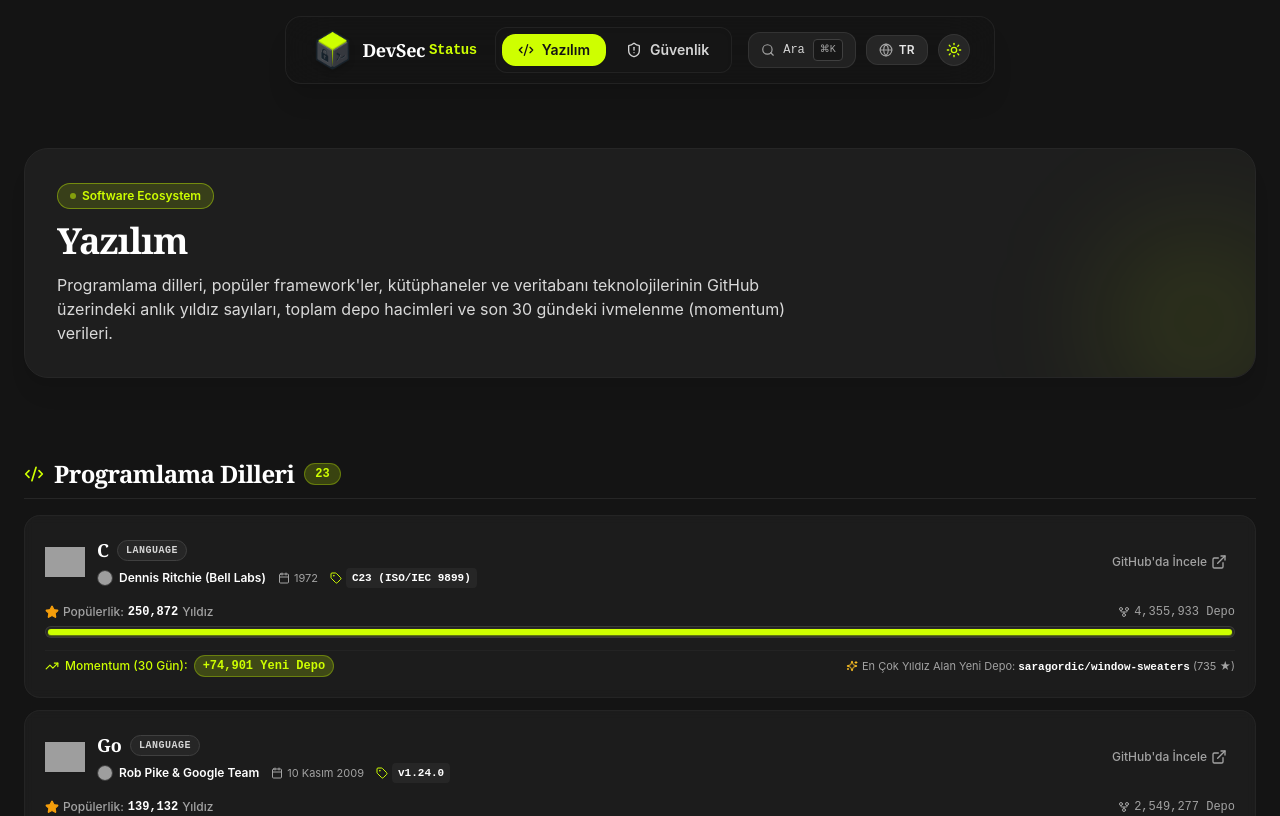
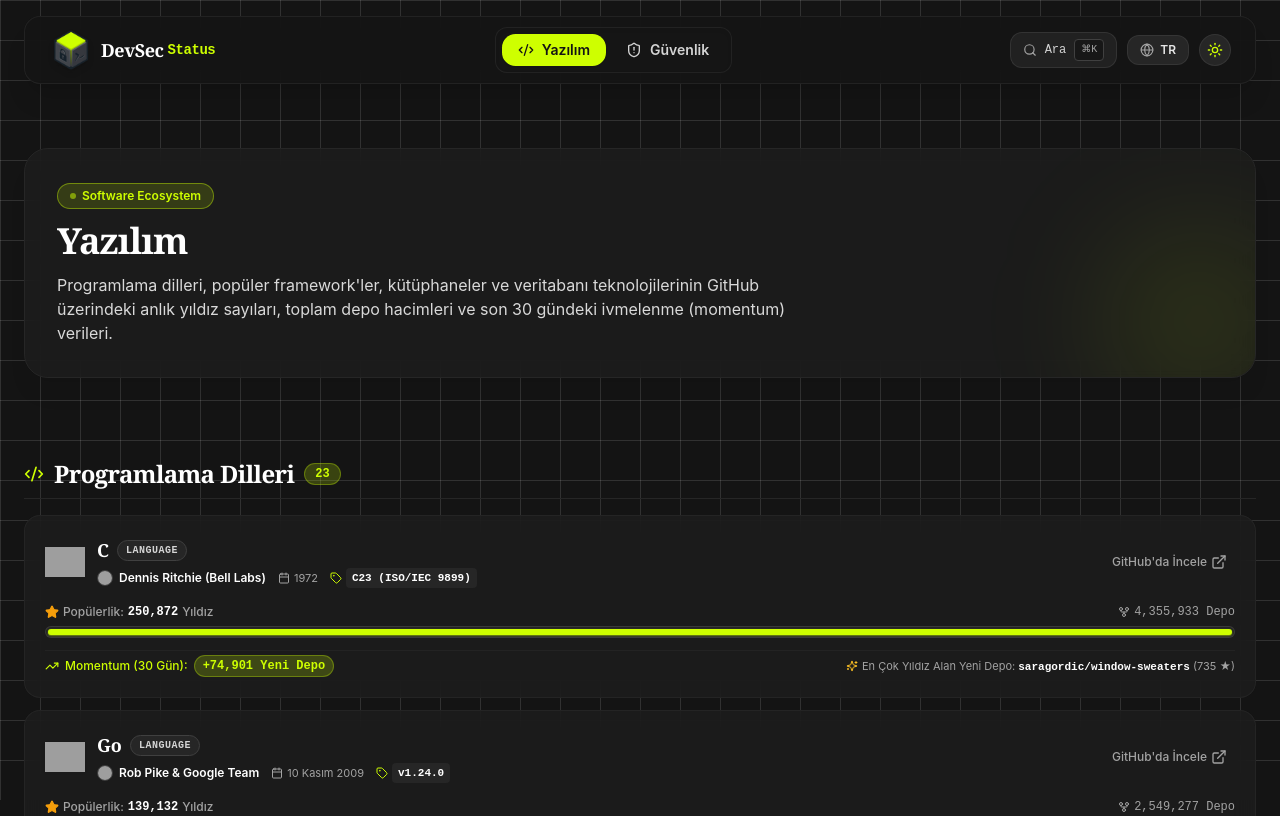
Before and after one commit to sercanvr/devsec-status, a React (Vite) app: page / in a window 1280 px wide. Shown: the top 816 px of the page. Built offline with nearby package versions, Linux system fonts and the light colour scheme; grey boxes are pictures that could not be loaded.

Commit message:
fix(ui): align navbar width with max-w-7xl content grid, fix mobile navbar responsiveness, and enable glass backdrop blur for grid background

```diff
--- a/src/App.tsx
+++ b/src/App.tsx
@@ -17,8 +17,8 @@
 
   return (
     <BrowserRouter>
-      <div className="min-h-screen flex flex-col bg-[#ECECEC] dark:bg-[#141414] text-[#141414] dark:text-[#FFFFFF] transition-colors duration-300 relative">
-        <GridVignetteBackground className="opacity-80" x={50} y={50} intensity={100} horizontalVignetteSize={50} verticalVignetteSize={30} />
+      <div className="min-h-screen flex flex-col bg-[#ECECEC]/60 dark:bg-[#141414]/60 text-[#141414] dark:text-[#FFFFFF] transition-colors duration-300 relative selection:bg-[#CEFF00] selection:text-[#141414]">
+        <GridVignetteBackground className="opacity-80" x={50} y={50} intensity={0} horizontalVignetteSize={100} verticalVignetteSize={100} />
         <Navbar />
 
         <main className="flex-1 pb-12">
@@ -36,4 +36,5 @@
   );
 };
 
+
 export default App;
--- a/src/components/GridVignetteBackground.tsx
+++ b/src/components/GridVignetteBackground.tsx
@@ -25,23 +25,29 @@
   intensity = 0,
   className,
 }) => {
+  const hasMask = intensity > 0;
+
   return (
     <div
       aria-hidden="true"
       className={cn(
-        "fixed inset-0 z-[-1] pointer-events-none transition-opacity duration-300",
-        "bg-[image:linear-gradient(to_right,rgba(0,0,0,0.08)_1px,transparent_1px),linear-gradient(to_bottom,rgba(0,0,0,0.08)_1px,transparent_1px)] opacity-70",
-        "dark:bg-[image:linear-gradient(to_right,rgba(255,255,255,0.12)_1px,transparent_1px),linear-gradient(to_bottom,rgba(255,255,255,0.12)_1px,transparent_1px)] dark:opacity-80",
+        "fixed inset-0 z-0 pointer-events-none transition-opacity duration-300",
+        "bg-[image:linear-gradient(to_right,rgba(0,0,0,0.12)_1px,transparent_1px),linear-gradient(to_bottom,rgba(0,0,0,0.12)_1px,transparent_1px)] opacity-80",
+        "dark:bg-[image:linear-gradient(to_right,rgba(255,255,255,0.14)_1px,transparent_1px),linear-gradient(to_bottom,rgba(255,255,255,0.14)_1px,transparent_1px)] dark:opacity-90",
         className
       )}
       style={{
         backgroundSize: `${size}px ${size}px`,
+        ...(hasMask
+          ? {
               maskImage: `radial-gradient(ellipse ${horizontalVignetteSize}% ${verticalVignetteSize}% at ${x}% ${y}%, black ${
                 100 - intensity
               }%, transparent 100%)`,
               WebkitMaskImage: `radial-gradient(ellipse ${horizontalVignetteSize}% ${verticalVignetteSize}% at ${x}% ${y}%, black ${
                 100 - intensity
               }%, transparent 100%)`,
+            }
+          : {}),
       }}
     />
   );
--- a/src/components/Navbar.tsx
+++ b/src/components/Navbar.tsx
@@ -37,7 +37,8 @@
 
   return (
     <>
-      <header className="sticky top-4 z-50 my-3 mx-4 sm:mx-auto max-w-7xl rounded-2xl border border-neutral-300/70 dark:border-neutral-800/80 bg-[#ECECEC]/90 dark:bg-[#141414]/90 backdrop-blur-xl shadow-xl transition-all duration-300">
+      <div className="w-full max-w-7xl mx-auto px-4 sm:px-6 lg:px-8 sticky top-4 z-50 my-3">
+        <header className="w-full rounded-2xl border border-neutral-300/70 dark:border-neutral-800/80 bg-[#ECECEC]/90 dark:bg-[#141414]/90 backdrop-blur-xl shadow-xl transition-all duration-300">
           <div className="px-4 sm:px-6 py-2.5 flex items-center justify-between gap-2 sm:gap-4">
             {/* Left: Logo */}
             <NavLink
@@ -91,25 +92,28 @@
               </NavLink>
             </nav>
 
-          {/* Right: Search Bar, Language Switcher, Theme Toggle (Desktop) */}
-          <div className="flex items-center gap-2.5">
-            {/* Search Bar Trigger Button */}
+            {/* Right: Search Bar, Language Switcher, Theme Toggle */}
+            <div className="flex items-center gap-2 sm:gap-2.5">
+              {/* Search Bar Trigger Button (Desktop & Tablet) */}
               <button
                 onClick={() => setSearchModalOpen(true)}
-              className="hidden sm:flex items-center gap-2 px-3 py-1.5 rounded-xl bg-neutral-200/80 dark:bg-neutral-800/80 border border-neutral-300/70 dark:border-neutral-700/60 text-neutral-600 dark:text-neutral-300 hover:text-foreground hover:border-[#CEFF00]/50 transition-all text-xs font-mono group"
+                className="flex items-center gap-2 px-3 py-1.5 rounded-xl bg-neutral-200/80 dark:bg-neutral-800/80 border border-neutral-300/70 dark:border-neutral-700/60 text-neutral-600 dark:text-neutral-300 hover:text-foreground hover:border-[#CEFF00]/50 transition-all text-xs font-mono group"
                 title="Search (Ctrl+K)"
               >
                 <Search className="w-3.5 h-3.5 text-neutral-400 group-hover:text-[#CEFF00] transition-colors" />
-              <span>Ara</span>
-              <kbd className="px-1.5 py-0.5 rounded bg-neutral-300 dark:bg-neutral-900 text-[10px] text-neutral-500 dark:text-neutral-400 border border-neutral-400/40 dark:border-neutral-700">
+                <span className="hidden sm:inline">Ara</span>
+                <kbd className="hidden sm:inline-block px-1.5 py-0.5 rounded bg-neutral-300 dark:bg-neutral-900 text-[10px] text-neutral-500 dark:text-neutral-400 border border-neutral-400/40 dark:border-neutral-700">
                   ⌘K
                 </kbd>
               </button>
 
+              {/* LanguageSwitcher & ThemeToggle visible on desktop (md+) */}
+              <div className="hidden md:flex items-center gap-2.5">
                 <LanguageSwitcher />
                 <ThemeToggle />
+              </div>
 
-            {/* Mobile hamburger menu toggle */}
+              {/* Mobile hamburger menu toggle (visible < md) */}
               <button
                 onClick={() => setMobileMenuOpen(true)}
                 className="md:hidden p-2 rounded-xl bg-neutral-200/80 dark:bg-neutral-800 text-neutral-800 dark:text-neutral-200 hover:bg-neutral-300 dark:hover:bg-neutral-700 focus:outline-none"
@@ -120,6 +124,7 @@
             </div>
           </div>
         </header>
+      </div>
 
       {/* Mobile Navigation Drawer - FULLSCREEN & IMMEDIATE (NO ANIMATION) */}
       {mobileMenuOpen && (
--- a/src/components/PageInfo.tsx
+++ b/src/components/PageInfo.tsx
@@ -13,7 +13,7 @@
 
   return (
     <div className="w-full py-8 md:py-10 px-4 sm:px-6 lg:px-8 max-w-7xl mx-auto">
-      <div className="relative overflow-hidden rounded-3xl bg-neutral-200/90 dark:bg-[#1E1E1E] p-6 sm:p-8 border border-neutral-300 dark:border-neutral-800 shadow-xl shadow-black/5">
+      <div className="relative overflow-hidden rounded-3xl bg-white/70 dark:bg-[#1E1E1E]/75 backdrop-blur-md p-6 sm:p-8 border border-neutral-300 dark:border-neutral-800 shadow-xl shadow-black/5">
         <div className="absolute -right-10 -bottom-10 w-48 h-48 bg-[#CEFF00]/10 rounded-full blur-3xl pointer-events-none" />
         <div className="relative z-10 max-w-3xl space-y-3">
           {badge && (
--- a/src/index.css
+++ b/src/index.css
@@ -82,7 +82,7 @@
 }
 
 .glass-card {
-  @apply bg-white/80 dark:bg-[#1E1E1E]/80 backdrop-blur-sm border border-neutral-300/80 dark:border-neutral-800/90 hover:border-[#CEFF00]/80 dark:hover:border-[#CEFF00]/80 transition-all duration-300;
+  @apply bg-white/70 dark:bg-[#1E1E1E]/75 backdrop-blur-md border border-neutral-300/80 dark:border-neutral-800/90 hover:border-[#CEFF00]/80 dark:hover:border-[#CEFF00]/80 transition-all duration-300;
 }
 
 /* Custom Scrollbar */
```
Lines whose indentation alone changed are shown as unchanged.
